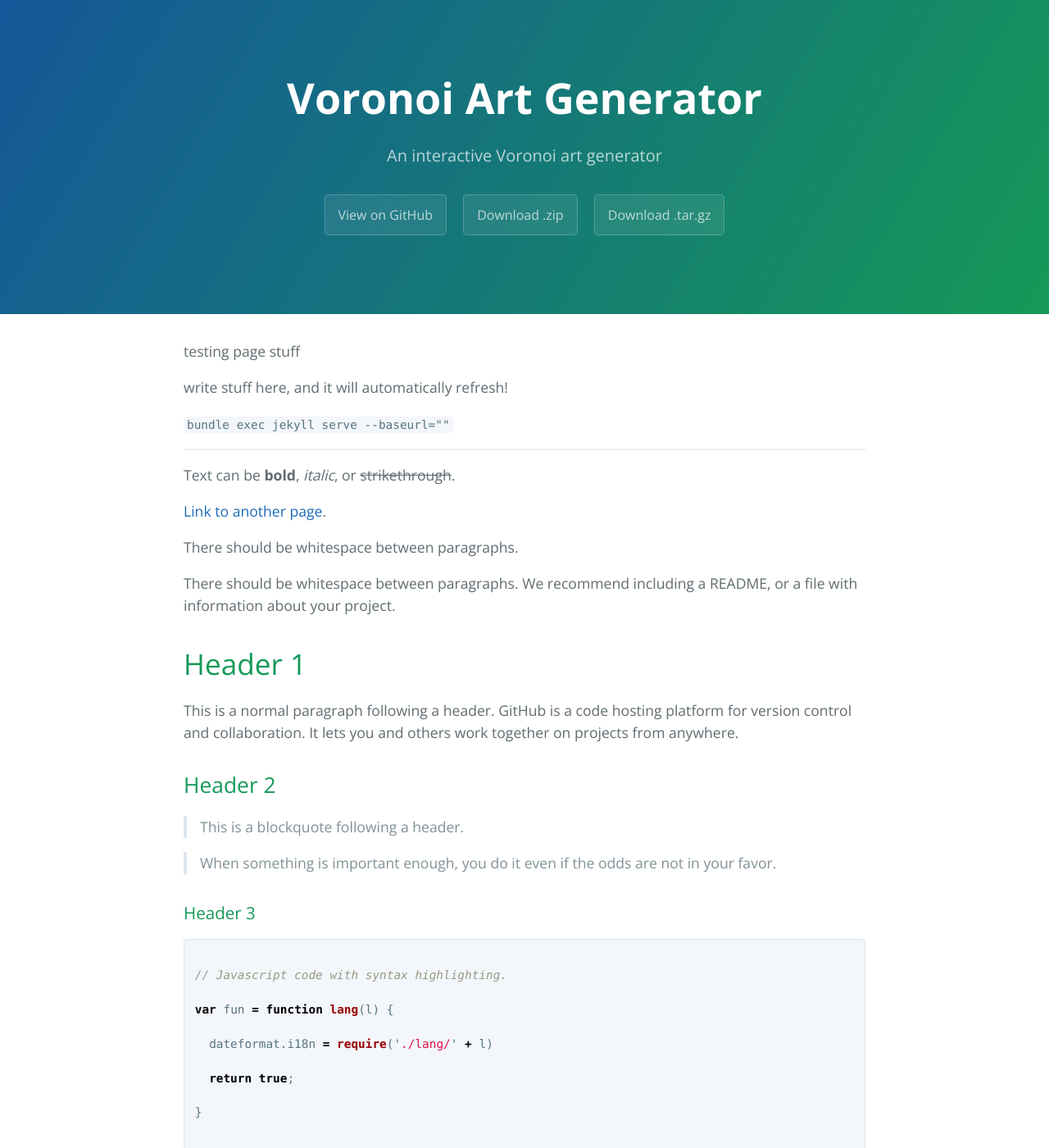
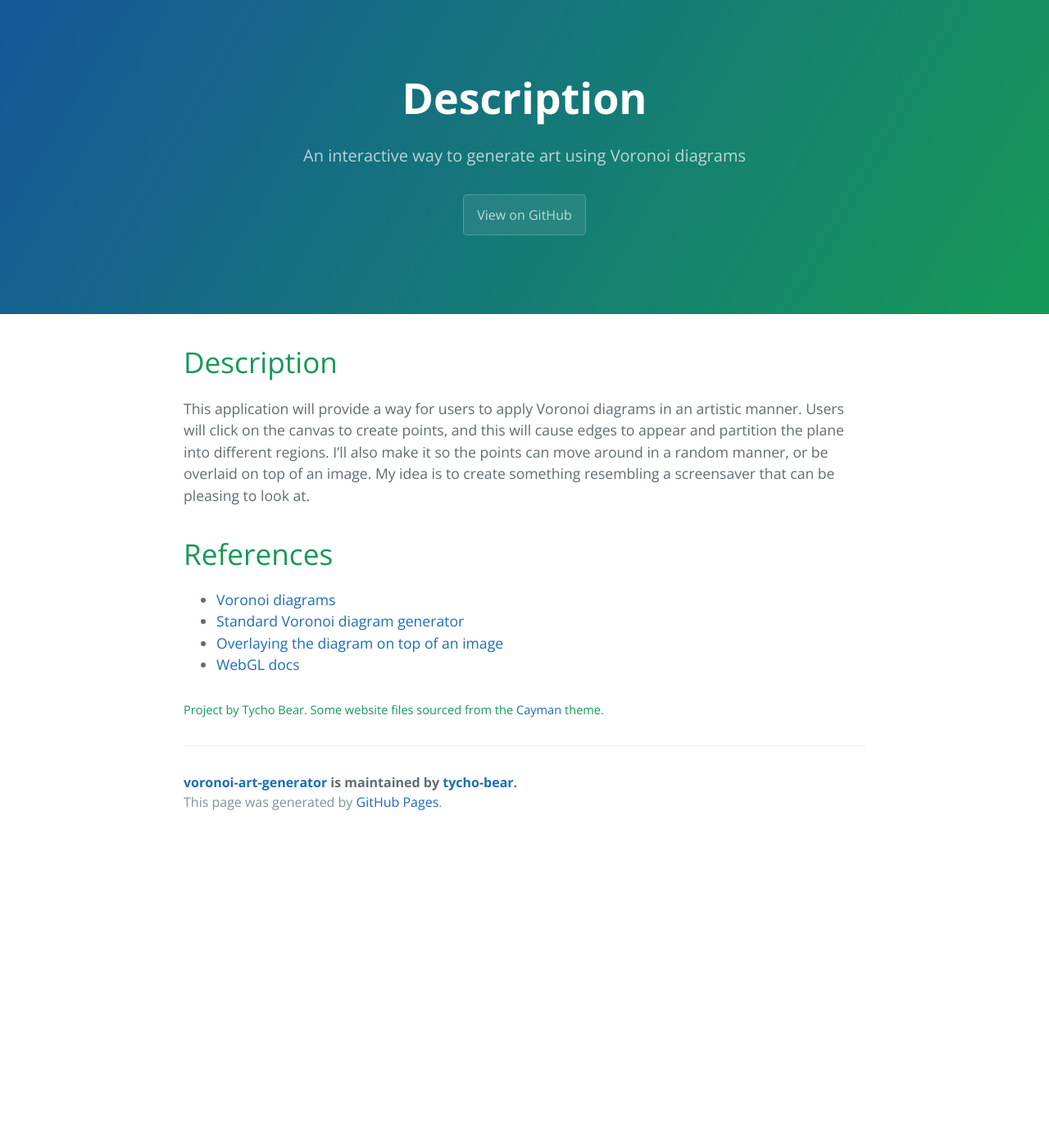
Before and after one commit to tycho-bear/voronoi-art-generator, a Jekyll site: the page built from index.md, in a window 1280 px wide and 1400 px high. Shown: the whole window at 82% size. Built offline with Jekyll 4.4.1, drawn with Linux system fonts in a browser that asks for light colours; our own code applies the rules of GitHub Pages for plain Markdown files; some of the changed text lies outside the part shown.

Commit message:
Updated main page to show a description of the project

````diff
--- a/_config.yml
+++ b/_config.yml
@@ -1,7 +1,7 @@
 title: Voronoi Art Generator
-description: An interactive Voronoi art generator
-show_downloads: true
-#show_downloads: false
+description: An interactive way to generate art using Voronoi diagrams
+#show_downloads: true
+show_downloads: false
 #google_analytics:
 theme: jekyll-theme-cayman
 
--- a/index.md
+++ b/index.md
@@ -2,214 +2,311 @@
 layout: default
 ---
 
-testing page stuff
+# Description
 
-write stuff here, and it will automatically refresh!
-
-`bundle exec jekyll serve --baseurl=""`
-
----
-
-Text can be **bold**, _italic_, or ~~strikethrough~~.
-
-
-[Link to another page](./another-page.html).
-
-
-There should be whitespace between paragraphs.
-
-
-There should be whitespace between paragraphs. We recommend including a README, or a file with information about your project.
-
-
-# Header 1
-
-
-This is a normal paragraph following a header. GitHub is a code hosting platform for version control and collaboration. It lets you and others work together on projects from anywhere.
-
-
-## Header 2
-
-
-> This is a blockquote following a header.
-
->
-
-> When something is important enough, you do it even if the odds are not in your favor.
-
-
-### Header 3
-
-
-```js
-
-// Javascript code with syntax highlighting.
-
-var fun = function lang(l) {
-
-  dateformat.i18n = require('./lang/' + l)
-
-  return true;
-
-}
-
-```
-
-
-```ruby
-
-# Ruby code with syntax highlighting
-
-GitHubPages::Dependencies.gems.each do |gem, version|
-
-  s.add_dependency(gem, "= #{version}")
-
-end
-
-```
-
-
-#### Header 4
-
-
-*   This is an unordered list following a header.
-
-*   This is an unordered list following a header.
-
-*   This is an unordered list following a header.
-
-
-##### Header 5
-
-
-1.  This is an ordered list following a header.
-
-2.  This is an ordered list following a header.
-
-3.  This is an ordered list following a header.
-
-
-###### Header 6
-
-[//]: # (https://github.com/pages-themes/cayman/issues/82)
-[//]: # (that actually wasn't the issue, but I removed the lines between the)
-
-[//]: # (table rows and it fixed the problem)
-
-| head1        | head two          | three |
-|:-------------|:------------------|:------|
-| ok           | good swedish fish | nice  |
-| out of stock | good and plenty   | nice  |
-| ok           | good `oreos`      | hmm   |
-| ok           | good `zoute` drop | yumm  |
-
-
-### There's a horizontal rule below this.
-
-
-* * *
-
-
-### Here is an unordered list:
-
-
-*   Item foo
-
-*   Item bar
-
-*   Item baz
-
-*   Item zip
-
-
-### And an ordered list:
-
-
-1.  Item one
-
-1.  Item two
-
-1.  Item three
-
-1.  Item four
-
-
-### And a nested list:
-
-
-- level 1 item
-
-  - level 2 item
-
-  - level 2 item
-
-    - level 3 item
-
-    - level 3 item
-
-- level 1 item
-
-  - level 2 item
-
-  - level 2 item
-
-  - level 2 item
-
-- level 1 item
-
-  - level 2 item
-
-  - level 2 item
-
-- level 1 item
-
-
-### Small image
-
-
-![Octocat](https://github.githubassets.com/images/icons/emoji/octocat.png)
-
-
-### Large image
-
-
-![Branching](https://guides.github.com/activities/hello-world/branching.png)
+This application will provide a way for users to apply Voronoi diagrams in an artistic manner. Users will click on the canvas to create points, and this will cause edges to appear and partition the plane into different regions. I’ll also make it so the points can move around in a random manner, or be overlaid on top of an image. My idea is to create something resembling a screensaver that can be pleasing to look at.
 
 
 
-### Definition lists can be used with HTML syntax.
+# References
+
+* [Voronoi diagrams](https://en.wikipedia.org/wiki/Voronoi_diagram)
+* [Standard Voronoi diagram generator](https://alexbeutel.com/webgl/voronoi.html)
+* [Overlaying the diagram on top of an image](https://cfbrasz.github.io/Voronoi.html)
+* [WebGL docs](https://developer.mozilla.org/en-US/docs/Web/API/WebGL_API)
 
 
-<dl>
-
-<dt>Name</dt>
-
-<dd>Godzilla</dd>
-
-<dt>Born</dt>
-
-<dd>1952</dd>
-
-<dt>Birthplace</dt>
-
-<dd>Japan</dd>
-
-<dt>Color</dt>
-
-<dd>Green</dd>
-
-</dl>
+[//]: # (---)
 
 
-```
-
-Long, single-line code blocks should not wrap. They should horizontally scroll if they are too long. This line should be long enough to demonstrate this.
-
-```
+##### Project by Tycho Bear. Some website files sourced from the [Cayman](https://pages-themes.github.io/cayman/) theme.
 
 
-```
 
-The final element.
 
-```
+
+
+
+
+[//]: # (---)
+
+[//]: # (Text can be **bold**, _italic_, or ~~strikethrough~~.)
+
+[//]: # ()
+[//]: # ()
+[//]: # ([Link to another page]&#40;./another-page.html&#41;.)
+
+[//]: # ()
+[//]: # ()
+[//]: # (There should be whitespace between paragraphs.)
+
+[//]: # ()
+[//]: # ()
+[//]: # (There should be whitespace between paragraphs. We recommend including a README, or a file with information about your project.)
+
+[//]: # ()
+[//]: # ()
+[//]: # (# Header 1)
+
+[//]: # ()
+[//]: # ()
+[//]: # (This is a normal paragraph following a header. GitHub is a code hosting platform for version control and collaboration. It lets you and others work together on projects from anywhere.)
+
+[//]: # ()
+[//]: # ()
+[//]: # (## Header 2)
+
+[//]: # ()
+[//]: # ()
+[//]: # (> This is a blockquote following a header.)
+
+[//]: # ()
+[//]: # (>)
+
+[//]: # ()
+[//]: # (> When something is important enough, you do it even if the odds are not in your favor.)
+
+[//]: # ()
+[//]: # ()
+[//]: # (### Header 3)
+
+[//]: # ()
+[//]: # ()
+[//]: # (```js)
+
+[//]: # ()
+[//]: # (// Javascript code with syntax highlighting.)
+
+[//]: # ()
+[//]: # (var fun = function lang&#40;l&#41; {)
+
+[//]: # ()
+[//]: # (  dateformat.i18n = require&#40;'./lang/' + l&#41;)
+
+[//]: # ()
+[//]: # (  return true;)
+
+[//]: # ()
+[//]: # (})
+
+[//]: # ()
+[//]: # (```)
+
+[//]: # ()
+[//]: # ()
+[//]: # (```ruby)
+
+[//]: # ()
+[//]: # (# Ruby code with syntax highlighting)
+
+[//]: # ()
+
+
+[//]: # ()
+[//]: # (end)
+
+[//]: # ()
+[//]: # (```)
+
+[//]: # ()
+[//]: # ()
+[//]: # (#### Header 4)
+
+[//]: # ()
+[//]: # ()
+[//]: # (*   This is an unordered list following a header.)
+
+[//]: # ()
+[//]: # (*   This is an unordered list following a header.)
+
+[//]: # ()
+[//]: # (*   This is an unordered list following a header.)
+
+[//]: # ()
+[//]: # ()
+[//]: # (##### Header 5)
+
+[//]: # ()
+[//]: # ()
+[//]: # (1.  This is an ordered list following a header.)
+
+[//]: # ()
+[//]: # (2.  This is an ordered list following a header.)
+
+[//]: # ()
+[//]: # (3.  This is an ordered list following a header.)
+
+[//]: # ()
+[//]: # ()
+[//]: # (###### Header 6)
+
+[//]: # ()
+[//]: # ([//]: # &#40;https://github.com/pages-themes/cayman/issues/82&#41;)
+[//]: # ([//]: # &#40;that actually wasn't the issue, but I removed the lines between the&#41;)
+[//]: # ()
+[//]: # ([//]: # &#40;table rows and it fixed the problem&#41;)
+[//]: # ()
+[//]: # (| head1        | head two          | three |)
+[//]: # (|:-------------|:------------------|:------|)
+[//]: # (| ok           | good swedish fish | nice  |)
+[//]: # (| out of stock | good and plenty   | nice  |)
+[//]: # (| ok           | good `oreos`      | hmm   |)
+[//]: # (| ok           | good `zoute` drop | yumm  |)
+
+[//]: # ()
+[//]: # ()
+[//]: # (### There's a horizontal rule below this.)
+
+[//]: # ()
+[//]: # ()
+[//]: # (* * *)
+
+[//]: # ()
+[//]: # ()
+[//]: # (### Here is an unordered list:)
+
+[//]: # ()
+[//]: # ()
+[//]: # (*   Item foo)
+
+[//]: # ()
+[//]: # (*   Item bar)
+
+[//]: # ()
+[//]: # (*   Item baz)
+
+[//]: # ()
+[//]: # (*   Item zip)
+
+[//]: # ()
+[//]: # ()
+[//]: # (### And an ordered list:)
+
+[//]: # ()
+[//]: # ()
+[//]: # (1.  Item one)
+
+[//]: # ()
+[//]: # (1.  Item two)
+
+[//]: # ()
+[//]: # (1.  Item three)
+
+[//]: # ()
+[//]: # (1.  Item four)
+
+[//]: # ()
+[//]: # ()
+[//]: # (### And a nested list:)
+
+[//]: # ()
+[//]: # ()
+[//]: # (- level 1 item)
+
+[//]: # ()
+[//]: # (  - level 2 item)
+
+[//]: # ()
+[//]: # (  - level 2 item)
+
+[//]: # ()
+[//]: # (    - level 3 item)
+
+[//]: # ()
+[//]: # (    - level 3 item)
+
+[//]: # ()
+[//]: # (- level 1 item)
+
+[//]: # ()
+[//]: # (  - level 2 item)
+
+[//]: # ()
+[//]: # (  - level 2 item)
+
+[//]: # ()
+[//]: # (  - level 2 item)
+
+[//]: # ()
+[//]: # (- level 1 item)
+
+[//]: # ()
+[//]: # (  - level 2 item)
+
+[//]: # ()
+[//]: # (  - level 2 item)
+
+[//]: # ()
+[//]: # (- level 1 item)
+
+[//]: # ()
+[//]: # ()
+[//]: # (### Small image)
+
+[//]: # ()
+[//]: # ()
+[//]: # (![Octocat]&#40;https://github.githubassets.com/images/icons/emoji/octocat.png&#41;)
+
+[//]: # ()
+[//]: # ()
+[//]: # (### Large image)
+
+[//]: # ()
+[//]: # ()
+[//]: # (![Branching]&#40;https://guides.github.com/activities/hello-world/branching.png&#41;)
+
+[//]: # ()
+[//]: # ()
+[//]: # ()
+[//]: # (### Definition lists can be used with HTML syntax.)
+
+[//]: # ()
+[//]: # ()
+[//]: # (<dl>)
+
+[//]: # ()
+[//]: # (<dt>Name</dt>)
+
+[//]: # ()
+[//]: # (<dd>Godzilla</dd>)
+
+[//]: # ()
+[//]: # (<dt>Born</dt>)
+
+[//]: # ()
+[//]: # (<dd>1952</dd>)
+
+[//]: # ()
+[//]: # (<dt>Birthplace</dt>)
+
+[//]: # ()
+[//]: # (<dd>Japan</dd>)
+
+[//]: # ()
+[//]: # (<dt>Color</dt>)
+
+[//]: # ()
+[//]: # (<dd>Green</dd>)
+
+[//]: # ()
+[//]: # (</dl>)
+
+[//]: # ()
+[//]: # ()
+[//]: # (```)
+
+[//]: # ()
+[//]: # (Long, single-line code blocks should not wrap. They should horizontally scroll if they are too long. This line should be long enough to demonstrate this.)
+
+[//]: # ()
+[//]: # (```)
+
+[//]: # ()
+[//]: # ()
+[//]: # (```)
+
+[//]: # ()
+[//]: # (The final element.)
+
+[//]: # ()
+[//]: # (```)
````
